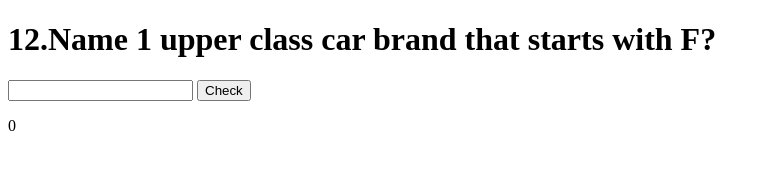
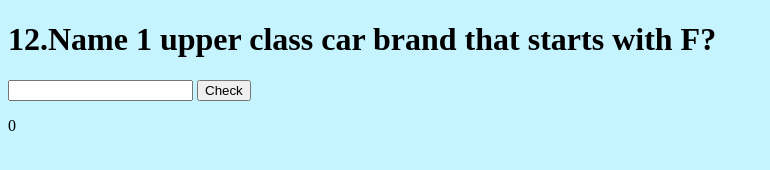
Before and after one commit to Tamanpreet/js-thingy, a plain HTML site: page index.html in a window 1280 px wide. Shown: the whole page, without its empty margins (0-770 px from the left). Drawn offline with Linux system fonts and the light colour scheme.

Commit message:
changed background

```diff
--- a/index.html
+++ b/index.html
@@ -3,6 +3,12 @@
 	<head>
 	</head>
 	<body>
+
+		<style type="text/css">
+			body {
+				background-color: rgb(197, 243, 254);
+			}
+		</style>
 
 		<h1 id="ques"></h1>
 		<input type="text" id="user">
```
